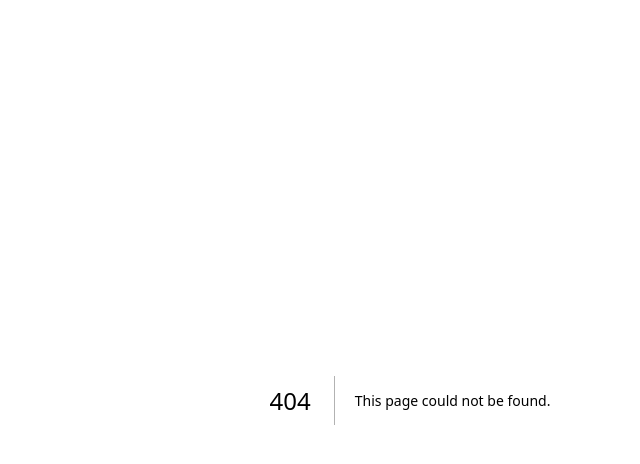
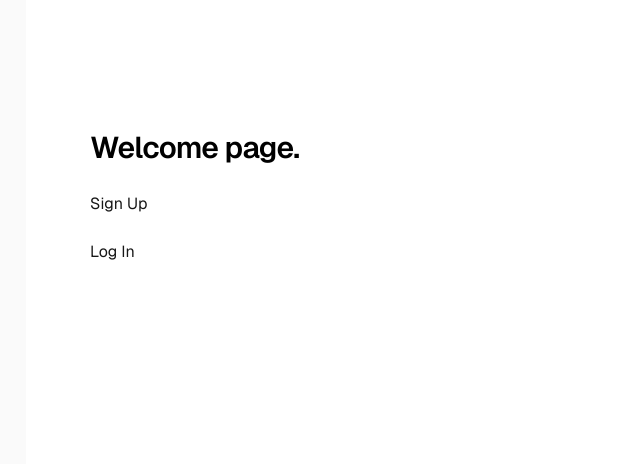
Before and after one commit to shrumrii/FitPic, a Next.js app in the folder frontend/frontend/: page /dashboard in a window 1280 px wide. Before the commit this address had no page. Shown: the top 464 px of the page, without its empty margins (230-870 px from the left). Built offline with nearby package versions, Linux system fonts and the light colour scheme.

Commit message:
slight change to intro routing

```diff
--- /dev/null
+++ b/frontend/frontend/app/dashboard/page.tsx
@@ -0,0 +1,25 @@
+import Image from "next/image";
+import { useRouter } from "next/navigation";
+
+export default function Dashboard() {
+
+    const router = useRouter();
+
+    return (
+        <div className="flex min-h-screen items-center justify-center bg-zinc-50 font-sans dark:bg-black">
+            <main className="flex min-h-screen w-full max-w-3xl flex-col items-center justify-between py-32 px-16 bg-white dark:bg-black sm:items-start">
+                <div className="flex flex-col items-center gap-6 text-center sm:items-start sm:text-left">
+                <h1 className="max-w-xs text-3xl font-semibold leading-10 tracking-tight text-black dark:text-zinc-50">
+                    Welcome page.
+                </h1>
+
+                <div className="flex flex-col items-center gap-6 text-center sm:items-start sm:text-left">
+                    <button onClick={() => router.push("/signup")}> Sign Up </button>
+                    <button onClick={() => router.push("/login")}> Log In </button>
+                </div>
+
+                </div>
+            </main>
+        </div>
+    );
+}
--- a/frontend/frontend/app/page.tsx
+++ b/frontend/frontend/app/page.tsx
@@ -10,21 +10,37 @@ export default function Home() {
 
     useEffect(() => {
         const checkUser = async () => {
+
+            try {
                 const { data: { user }, error } = await supabase.auth.getUser();
                 console.log("user", user);
 
-
                 if (error) {
-                console.error("Failure to retrieve user from supabase auth", error);
+                    throw new Error("Failed to retrieve user from supabase auth");
                 }
-            setLoading(false);
 
                 if (!user) {
                     console.log("No user found, redirect to welcome page");
                     router.push("/welcome");
+                    return;
+                }
+
+                const response = await fetch(`http://localhost:8000/users/${user.id}`);
+                const result = await response.json();
+
+                if (result.success) {
+                    console.log("User exists in database, redirect to dashboard");
+                    router.push("/dashboard");
                 } else {
-                console.log("User found, redirect to onboarding page");
+                    console.log("User not found in database, redirect to onboarding page");
+                    router.push("/onboarding");
+                }
+            } catch (error) {
+                console.error("Error checking user authentication", error);
+                alert("An error occurred while checking authentication. Please try again.");
                 router.push("/welcome");
+            } finally {
+                setLoading(false);
             }
         }
         checkUser();
```
Also changed, not shown: 1 other file (tests, documents, lock files or other folders). Lines whose indentation alone changed are shown as unchanged.
